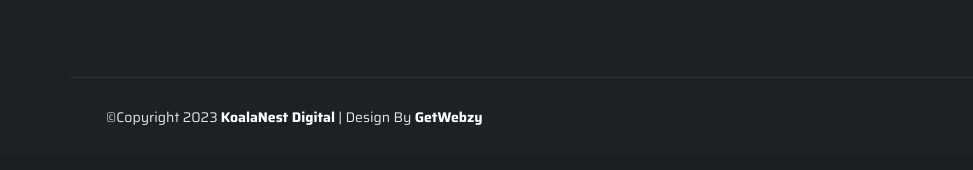
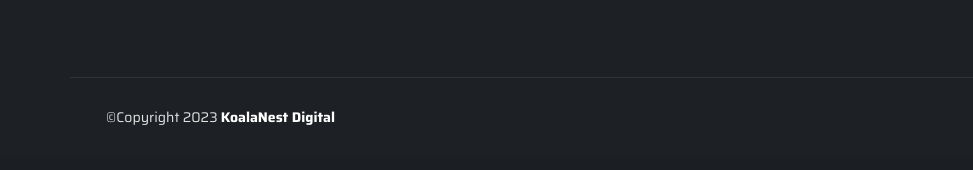
Before and after one commit to rudra3105/koalanestdigital, a plain HTML site: page service.html in a window 1280 px wide. Shown: the part 2165-2335 px from the top of the page, 0-973 px from the left. Drawn offline with nearby package versions, Linux system fonts and the light colour scheme; animation ran at ten frames a second; a script that the page names is missing.

Commit message:
Update service.html

```diff
--- a/service.html
+++ b/service.html
@@ -410,7 +410,7 @@
                     <div class="col-lg-12">
                         <div class="footer-btn-content">
                             <div class="copyright-area">
-                                <p>©Copyright 2023 <a href="#">KoalaNest Digital</a> | Design By <a href="https://www.getwebzy.in/">GetWebzy</a></p>
+                                <p>©Copyright 2023 <a href="#">KoalaNest Digital</a></p>
                             </div>
                             <div class="footer-social">
                                 <ul>
```
